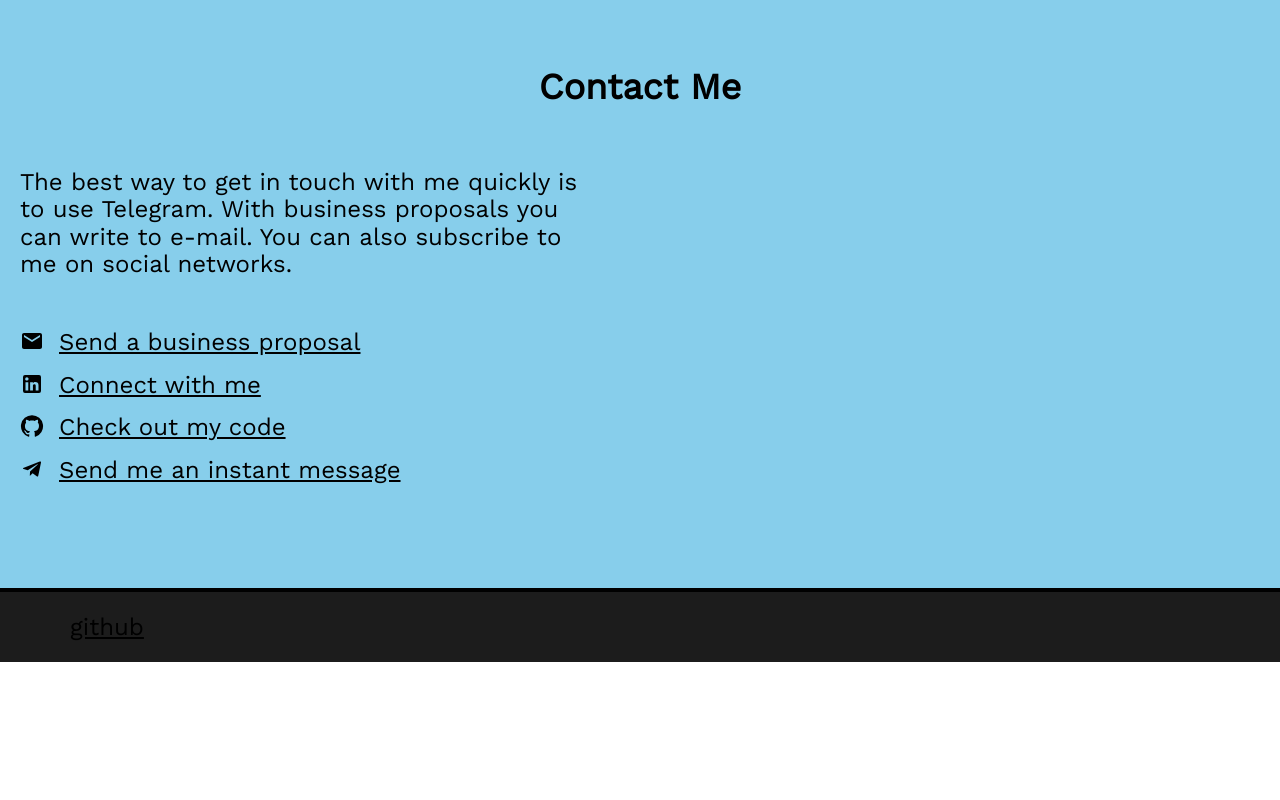
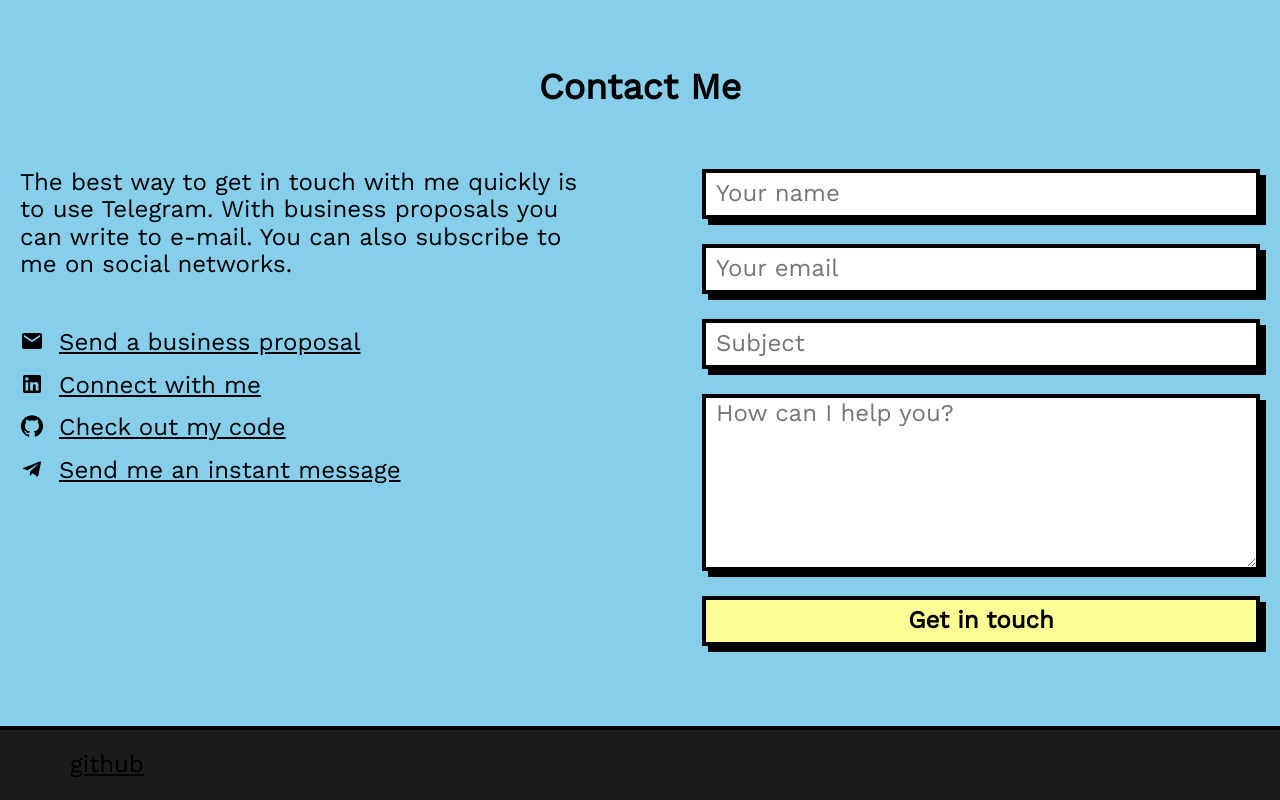
Before and after one commit to Ilichhh/portfolio-website, a React (Vite) app: page / in a window 1280 px wide. Shown: the part 3335-4135 px from the top of the page. Before the commit the page ends 3997 px from the top, so only its background shows below. Built offline with nearby package versions, Linux system fonts and the light colour scheme.

Commit message:
feat: add email send form

```diff
--- a/package.json
+++ b/package.json
@@ -11,6 +11,7 @@
     "lint:fix": "eslint . --fix"
   },
   "dependencies": {
+    "@emailjs/browser": "^3.11.0",
     "@emotion/react": "^11.10.8",
     "@emotion/styled": "^11.10.8",
     "@fontsource/roboto": "^4.5.8",
@@ -20,6 +21,7 @@
     "normalize.css": "^8.0.1",
     "react": "^18.2.0",
     "react-dom": "^18.2.0",
+    "react-hook-form": "^7.45.1",
     "react-router-dom": "^6.9.0",
     "styled-components": "^5.3.10",
     "styled-normalize": "^8.0.7"
--- a/src/components/sections/ContactSection.tsx
+++ b/src/components/sections/ContactSection.tsx
@@ -1,3 +1,6 @@
+import { useForm, SubmitHandler, FieldValues } from 'react-hook-form';
+import emailjs from '@emailjs/browser';
+
 import {
   SectionWrapper,
   Container,
@@ -5,12 +8,17 @@ import {
   SectionContent,
   TwoColumnsWrapper,
 } from '../common';
+import { Button } from '../common/Buttons';
 
 import styled from 'styled-components';
 import theme from '../../theme';
 
 import { socialData } from '../../data/social';
 import { SocialListItem } from '../../components/SocialListItem';
+
+const SERVICE_ID = 'service_4hgt81h';
+const TEMPLATE_ID = 'template_ll411ze';
+const USER_ID = 'aoi3RUjI0fMvlih9Z';
 
 const ContactData = styled.div`
   flex: 1 1 0;
@@ -20,15 +28,32 @@ const ContactDescription = styled.p`
   margin-bottom: 50px;
 `;
 
-const ContactForm = styled.form`
-  flex: 1 1 0;
-`;
-
 const SocialLinks = styled.ul`
   display: flex;
   flex-direction: column;
   gap: 15px;
   padding: 0;
+`;
+
+const ContactForm = styled.form`
+  flex: 1 1 0;
+  display: flex;
+  flex-direction: column;
+  gap: 25px;
+`;
+
+const Input = styled.input`
+  min-height: 50px;
+  padding-left: 10px;
+  border: 4px solid ${theme.colors.textDark};
+  box-shadow: 6px 6px ${theme.colors.textDark};
+`;
+
+const Textarea = styled.textarea`
+  min-height: 50px;
+  padding-left: 10px;
+  border: 4px solid ${theme.colors.textDark};
+  box-shadow: 6px 6px ${theme.colors.textDark};
 `;
 
 export const ContactSection = () => {
@@ -40,6 +65,17 @@ export const ContactSection = () => {
       description={item.description}
     />
   ));
+
+  const { register, handleSubmit, reset } = useForm();
+
+  const sendEmail: SubmitHandler<FieldValues> = async () => {
+    try {
+      await emailjs.sendForm(SERVICE_ID, TEMPLATE_ID, 'form', USER_ID);
+      reset();
+    } catch (error) {
+      console.error(error);
+    }
+  };
 
   return (
     <SectionWrapper id="contact" bgColor={theme.colors.blue}>
@@ -54,7 +90,19 @@ export const ContactSection = () => {
               </ContactDescription>
               <SocialLinks>{contactsList}</SocialLinks>
             </ContactData>
-            <ContactForm></ContactForm>
+            <ContactForm id="form" onSubmit={handleSubmit(sendEmail)}>
+              <Input type="text" {...register('name')} placeholder="Your name"></Input>
+              <Input type="email" {...register('email')} placeholder="Your email"></Input>
+              <Input type="text" {...register('subject')} placeholder="Subject"></Input>
+              <Textarea
+                rows={6}
+                {...register('message')}
+                placeholder="How can I help you?"
+              ></Textarea>
+              <Button type="submit" color={theme.colors.yellow}>
+                Get in touch
+              </Button>
+            </ContactForm>
           </TwoColumnsWrapper>
         </SectionContent>
       </Container>
```
Also changed, not shown: 1 other file (tests, documents, lock files or other folders).
